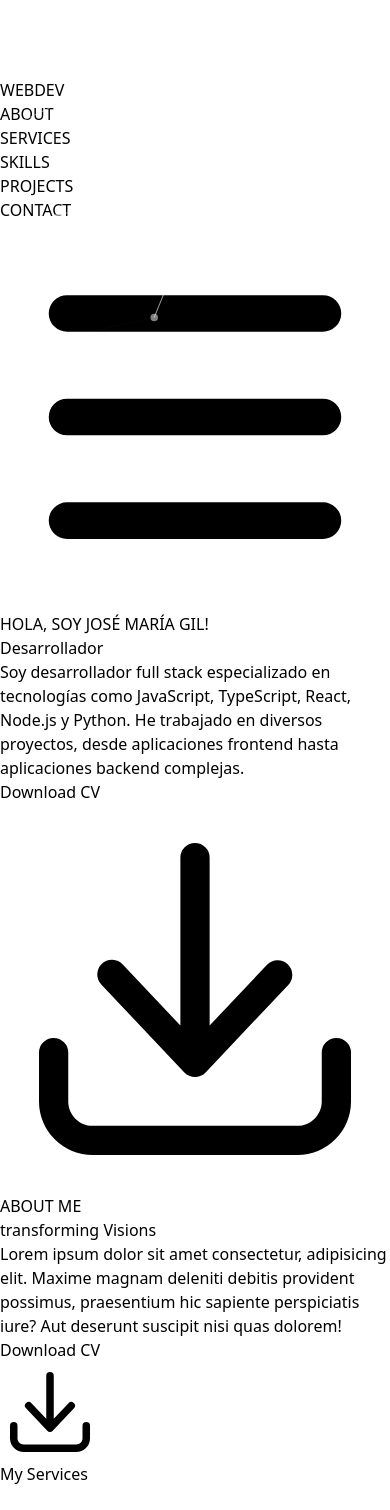
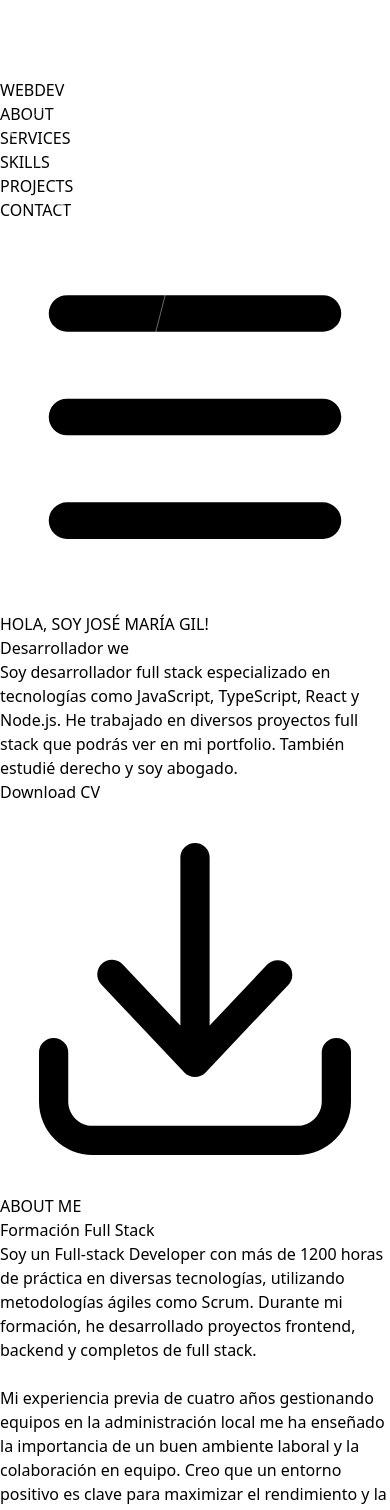
Before and after one commit to JoseMari242/portfolio-vercel, a Next.js app: page / in a window 390 px wide. Shown: the part 432-1942 px from the top of the page. Built offline with nearby package versions, Linux system fonts and the light colour scheme.

Commit message:
actualizated info in hero and about me

```diff
--- a/Components/About.tsx
+++ b/Components/About.tsx
@@ -1,37 +1,51 @@
-import { ArrowDownTrayIcon } from '@heroicons/react/20/solid'
-import React from 'react'
+import { ArrowDownTrayIcon } from '@heroicons/react/20/solid';
+import React from 'react';
 
 const About = () => {
   return (
     <div className='bg-[#121121] pb-[3rem] pt-[4rem] md:pt-[8rem]'>
       <div className='grid grid-cols-1 md:grid-cols-2 w-[80%] mx-auto gap-[3rem] items-center'>
         <div>
-                <h1 className='text-[20px] font-bold uppercase text-[#55e6a5] mb-[1rem]'>
+          <h1 className='text-[30px] font-bold uppercase text-[#55e6a5] mb-[1rem]'>
             ABOUT ME
           </h1>
-                <h2 className='text-[25px] md:text-[35px] lg:text-[45px] md:leading-[3rem] leading-[2rem] capitalize mb-[3rem] font-bold text-white'>
-                    transforming <span className='text-green-400'>Visions</span>
-                </h2>
+          <h2 className='text-[24px] font-semibold text-[#55e6a5]'>Formación Full Stack</h2>
           <div className='mb-[3rem] flex items-center md:space-x-10'>
             <span className='w-[100px] hidden md:block h-[5px] bg-slate-400 rounded-sm'></span>
-                    <p className='text-[19px] text-slate-300 w-[80%]'>
-                        Lorem ipsum dolor sit amet consectetur, adipisicing elit.
-                        Maxime magnam deleniti debitis provident possimus, praesentium hic sapiente perspiciatis iure?
-                        Aut deserunt suscipit nisi quas dolorem!
+            <p className='text-[19px] text-slate-300'>
+              Soy un Full-stack Developer con más de 1200 horas de práctica en diversas tecnologías, utilizando metodologías ágiles como Scrum.
+              Durante mi formación, he desarrollado proyectos frontend, backend y completos de full stack.
+              <br />
+              <br />
+              Mi experiencia previa de cuatro años gestionando equipos en la administración local me ha enseñado la importancia de un buen ambiente laboral y la colaboración en equipo. Creo que un entorno positivo es clave para maximizar el rendimiento y la creatividad.
+              <br />
+              <br />
+              Actualmente, estoy ampliando mis habilidades en Python e Inteligencia Artificial con IBM.
             </p>
           </div>
-                <button className='px-[2rem] hover:bg-yellow-400 transition-all duration-200 py-[1rem] text-[18px]
-                        font-bold uppercase bg-[#55e6a5] text-black flex items-center space-x-2'>
+            <h2 className='text-[24px] font-semibold text-[#55e6a5]'>Experiencia en Derecho</h2>
+          <div className='mb-[3rem] flex items-center md:space-x-10'>
+              <span className='w-[100px] hidden md:block h-[5px] bg-slate-400 rounded-sm'></span>
+            <p className='text-[19px] text-slate-300'>
+              Cuento con la especialización en derecho laboral. He estado cuatro años en la administración pública gestionando el departamento de hacienda y contratación pública.
+              Además, como abogado, he gestionado expedientes de asuntos civiles, administrativos y ley de segunda oportunidad
+              durante más de dos años en despachos de abogados.
+            </p>
+          </div>
+          <div className='mt-[2rem] flex items-center'>
+            <a
+              href='/item/CV_Jose_Maria_Gil_Lopez.pdf'
+              download="CV_Jose_Maria_Gil_Lopez.pdf"
+              className='px-[2rem] hover:bg-yellow-400 transition-all duration-200 py-[1rem] text-[18px] font-bold uppercase bg-[#55e6a5] text-black flex items-center space-x-2'
+            >
               <p>Download CV</p>
-                    <ArrowDownTrayIcon className='w-[1.6rem] h-[1.7rem] text-black'/>
-                </button>
-            </div>
-            <div>
-                {/* IMAGEN */}
+              <ArrowDownTrayIcon className='w-[1.6rem] h-[1.7rem] text-black' />
+            </a>
           </div>
         </div>
       </div>
-  )
+    </div>
+  );
 }
 
-export default About
+export default About;
--- a/Components/Hero.tsx
+++ b/Components/Hero.tsx
@@ -16,8 +16,9 @@ const Hero = () => {
           </h1>
           <TextEffect />
           <p className='mt-[1.5rem] text-[18px] text-[#ffffff92]'>
-            Soy desarrollador full stack especializado en tecnologías como JavaScript, TypeScript, React, Node.js y Python.
-            He trabajado en diversos proyectos, desde aplicaciones frontend hasta aplicaciones backend complejas.
+            Soy desarrollador full stack especializado en tecnologías como JavaScript, TypeScript, React y Node.js.
+            He trabajado en diversos proyectos full stack que podrás ver en mi portfolio.
+            También estudié derecho y soy abogado.
           </p>
           {/* Botón para descargar el CV */}
           <div className='mt-[2rem] flex-col space-y-6 sm:space-y-0 sm:flex sm:flex-row items-center sm:space-x-6'>
--- a/Components/TextEffect.tsx
+++ b/Components/TextEffect.tsx
@@ -7,11 +7,13 @@ const TextEffect = () => {
 
         'Desarrollador de software',
         1500,
+        'Desarrollador web',
+        1500,
         'Abogado',
         1500,
       ]}
 
-      speed={50}
+      speed={10}
       className='text-[2rem] md:text-[3rem] text-[#55e6a5] font-bold uppercase'
       repeat={Infinity}
     />
```
Lines whose indentation alone changed are shown as unchanged.
